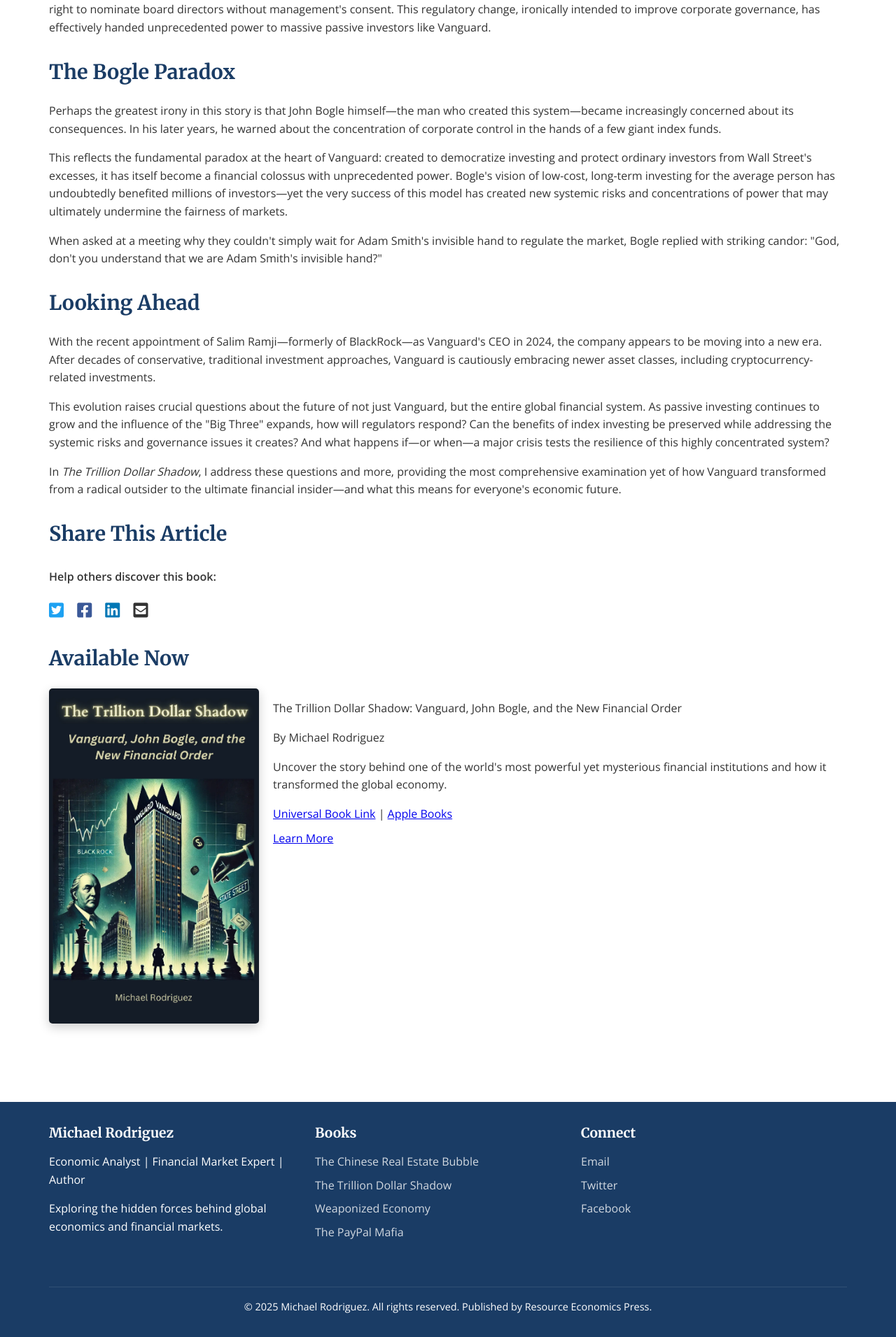
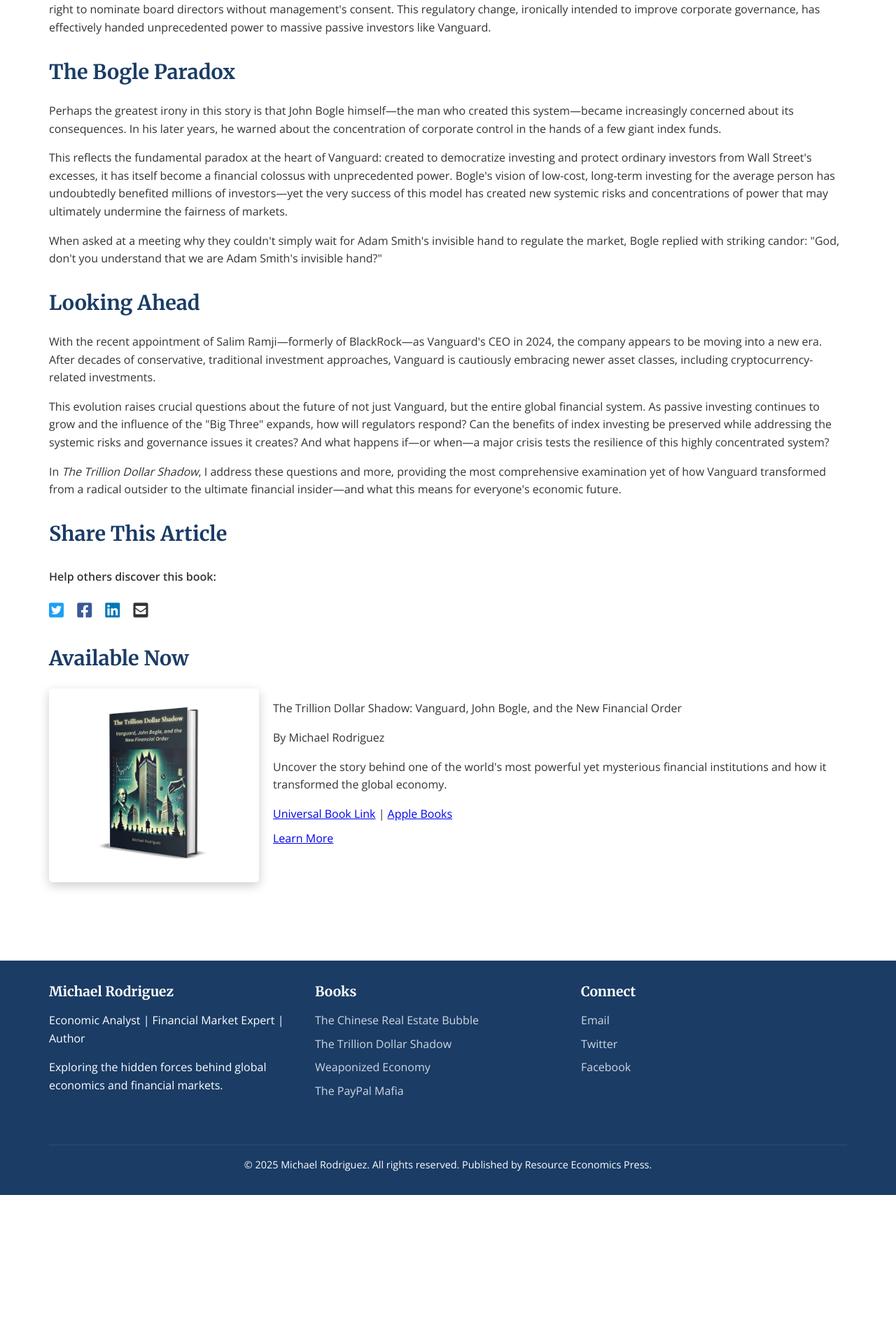
Before and after one commit to Zews123/michael-rodriguez-books, a Jekyll site: the page built from blog/the-trillion-dollar-shadow-how-vanguard-quietly-revolutionized-global-finance.html, in a window 1280 px wide. Shown: the part 2172-4083 px from the top of the page at 70% size. Built offline with Jekyll 4.4.1, drawn with Linux system fonts in a browser that asks for light colours; after the commit the page ends 3880 px from its top, so only the background shows below that.

Commit message:
Update the-trillion-dollar-shadow-how-vanguard-quietly-revolutionized-global-finance.html

```diff
--- a/blog/the-trillion-dollar-shadow-how-vanguard-quietly-revolutionized-global-finance.html
+++ b/blog/the-trillion-dollar-shadow-how-vanguard-quietly-revolutionized-global-finance.html
@@ -94,7 +94,7 @@
 <h2>Available Now</h2>
 <div class="book-container" style="display: grid; grid-template-columns: 300px 1fr; gap: 20px; align-items: start;">
     <div class="book-image-container" style="grid-column: 1; max-width: 300px;">
-        <img src="../assets/images/Trillion_Dollar_Shadow.webp" alt="Book cover of The Trillion Dollar Shadow by Michael Rodriguez" class="book-cover" style="width: 100%; max-width: 100%; height: auto; object-fit: contain;">
+        <img src="../assets/images/the-trillion-dollar-shadow-3D.webp" alt="Book cover of The Trillion Dollar Shadow by Michael Rodriguez" class="book-cover" style="width: 100%; max-width: 100%; height: auto; object-fit: contain;">
     </div>
     <div class="book-details" style="grid-column: 2;">
         <p class="book-title">The Trillion Dollar Shadow: Vanguard, John Bogle, and the New Financial Order</p>
```
